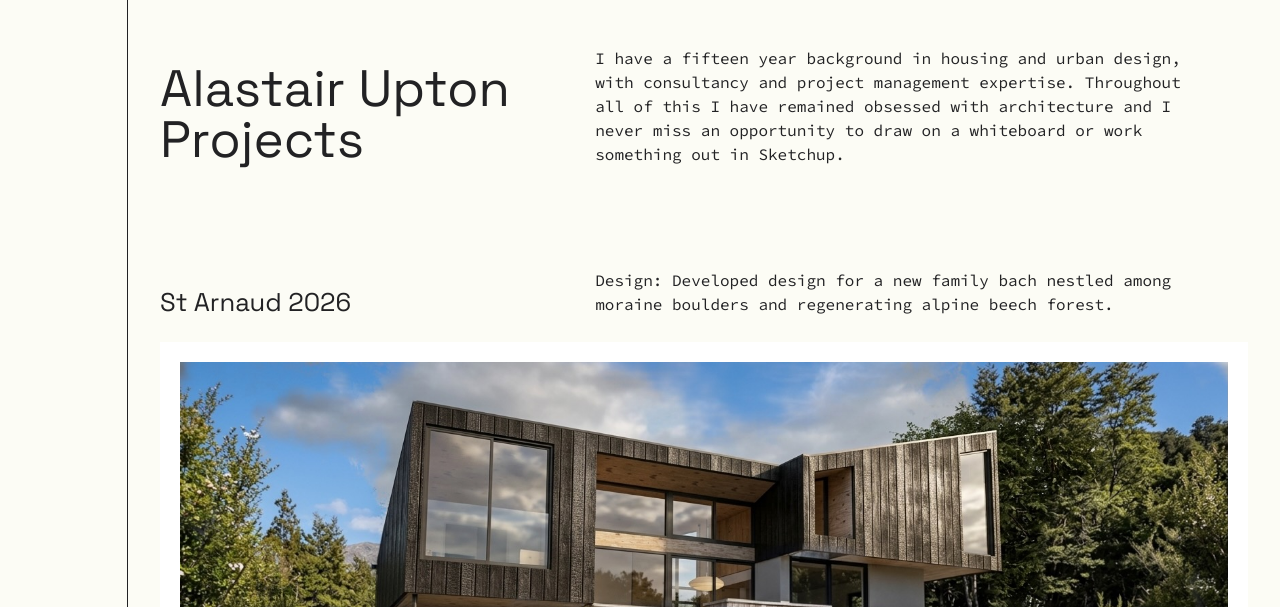
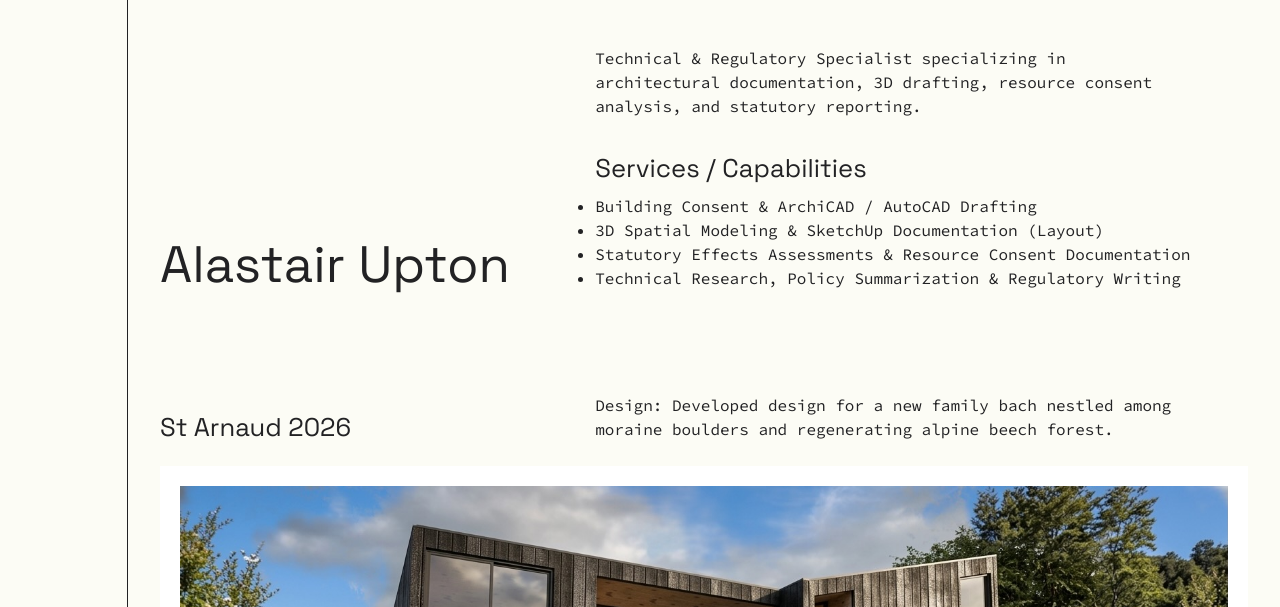
Before and after one commit to jenniferharper/alastair-upton, a website: page index.html in a window 1280 px wide. Shown: the top 607 px of the page. Drawn offline with nearby package versions, Linux system fonts and the light colour scheme.

Commit message:
CV edits

```diff
--- a/index.html
+++ b/index.html
@@ -24,13 +24,21 @@
       <section id="intro">
         <div class="flex flex-col lg:flex-row justify-between mb-10 lg:mb-[8vw] lg:items-end">
           <div class="lg:max-w-[45vw]">
-            <h1 class="text-[40px] lg:text-[4vw] mb-[.5em] lg:mb-0">Alastair Upton Projects</h1>
+            <h1 class="text-[40px] lg:text-[4vw] mb-[.5em] lg:mb-0">Alastair Upton</h1>
           </div>
           <div class="lg:max-w-[55vw] lg:px-[4vw]">
-            <p>I have a fifteen year background in housing and urban design, with consultancy and project management expertise. Throughout all of this I have remained obsessed with architecture and I never miss an opportunity to draw on a whiteboard or work something out in Sketchup.</p>
+            <p>Technical & Regulatory Specialist specializing in architectural documentation, 3D drafting, resource consent analysis, and statutory reporting.</p>
+            <h2 class="text-[20px] lg:text-[2vw] mt-[1.5em] mb-[.5em]">Services / Capabilities</h2>
+            <ul class="list-disc">
+              <li>Building Consent & ArchiCAD / AutoCAD Drafting</li>
+              <li>3D Spatial Modeling & SketchUp Documentation (Layout)</li>
+              <li>Statutory Effects Assessments & Resource Consent Documentation</li>
+              <li>Technical Research, Policy Summarization & Regulatory Writing</li>
+            </ul>
           </div>
         </div>
       </section>
+
       <section>
         <div class="flex flex-col lg:flex-row justify-between mt-10 lg:mt-[8vw] mb-5 md:mb-10 lg:mb-[2vw] lg:items-end">
           <div class="lg:max-w-[45vw]">
@@ -96,7 +104,7 @@
         </div>
       </section>
 
-      <section id="kandy_garden">
+      <!-- <section id="kandy_garden">
         <div class="flex flex-col lg:flex-row justify-between mt-10 lg:mt-[8vw] mb-5 md:mb-10 lg:mb-[2vw] lg:items-end">
           <div class="lg:max-w-[45vw]">
             <h2 class="text-[20px] lg:text-[2vw] mb-[.5em] lg:mb-0">Ngaio Garden 2025</h2>
@@ -121,9 +129,9 @@
             <img src="img/kandy_garden/18KandyGarden-3.webp" alt="Alastair Upton Portfolio Image" class="w-full lg:w-[50%] pt-5 lg:p-5" />
           </div>
         </div>
-      </section>
+      </section> -->
 
-      <section id="greenhouse">
+      <!-- <section id="greenhouse">
         <div class="flex flex-col lg:flex-row justify-between mt-10 lg:mt-[8vw] mb-5 md:mb-10 lg:mb-[2vw] lg:items-end">
           <div class="lg:max-w-[45vw]">
             <h2 class="text-[20px] lg:text-[2vw] mb-[.5em] lg:mb-0">Greenhouse 2024</h2>
@@ -143,7 +151,7 @@
             <img src="img/greenhouse/IMG_0093.webp" alt="Alastair Upton Portfolio Image" class="w-full p-5 lg:py-10" />
           </div>
         </div>
-      </section>
+      </section> -->
 
       <section id="langwell">
         <div class="flex flex-col lg:flex-row justify-between mt-10 lg:mt-[8vw] mb-5 md:mb-10 lg:mb-[2vw] lg:items-end">
--- /dev/null
+++ b/package.json
@@ -0,0 +1,6 @@
+{
+  "devDependencies": {
+    "@tailwindcss/cli": "^4.3.3",
+    "tailwindcss": "^4.3.3"
+  }
+}
--- a/src/input.css
+++ b/src/input.css
@@ -59,7 +59,8 @@ h3 {
 
   line-height: 1em;
 }
-p {
+p,
+ul li {
   font-family: 'Source Code Pro', monospace;
   text-wrap: pretty;
 }
@@ -87,3 +88,7 @@ p {
     }
   }
 }
+
+.intro ul {
+  list-style-type: disc;
+}
```
Also changed, not shown: src/output.css, 1 other file.
